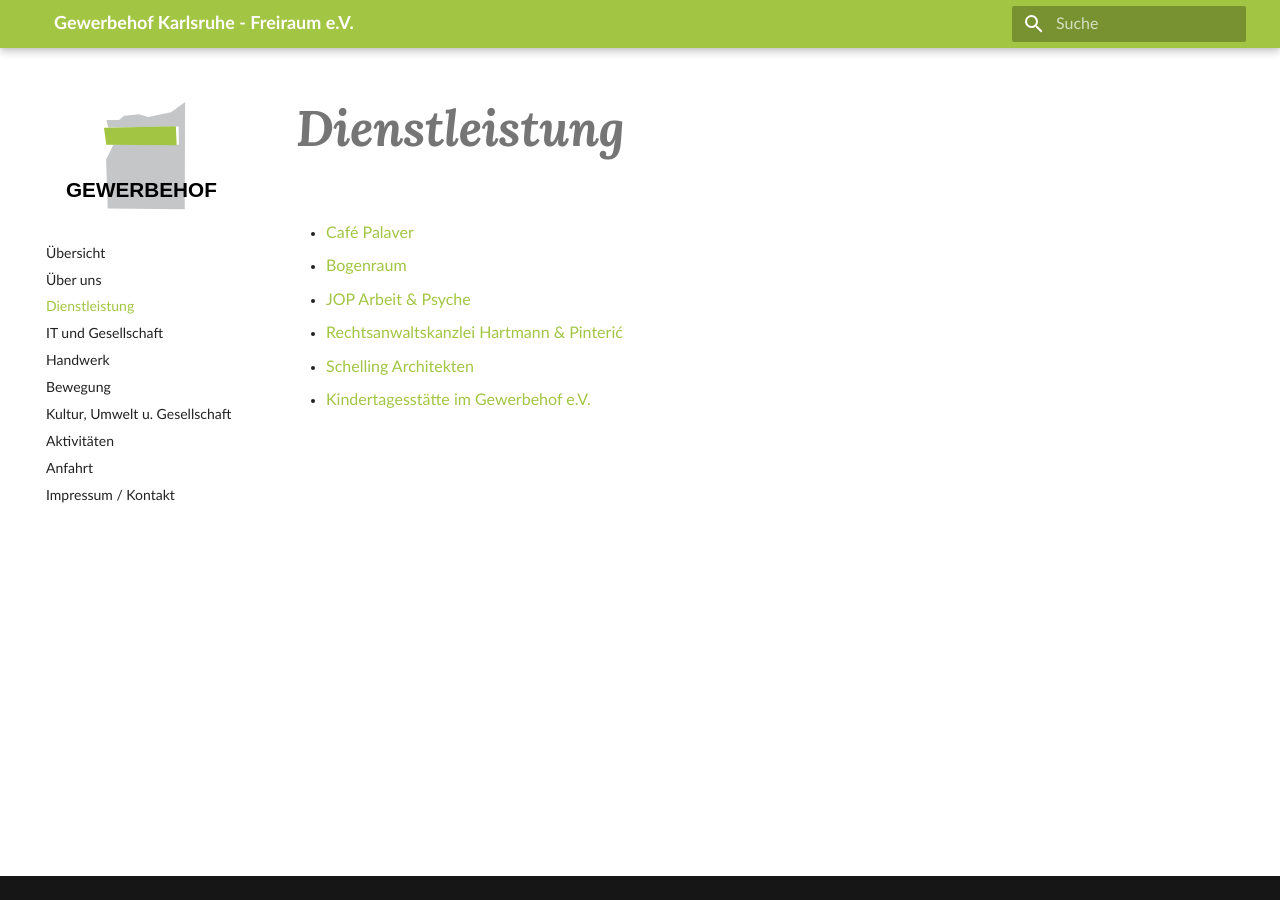
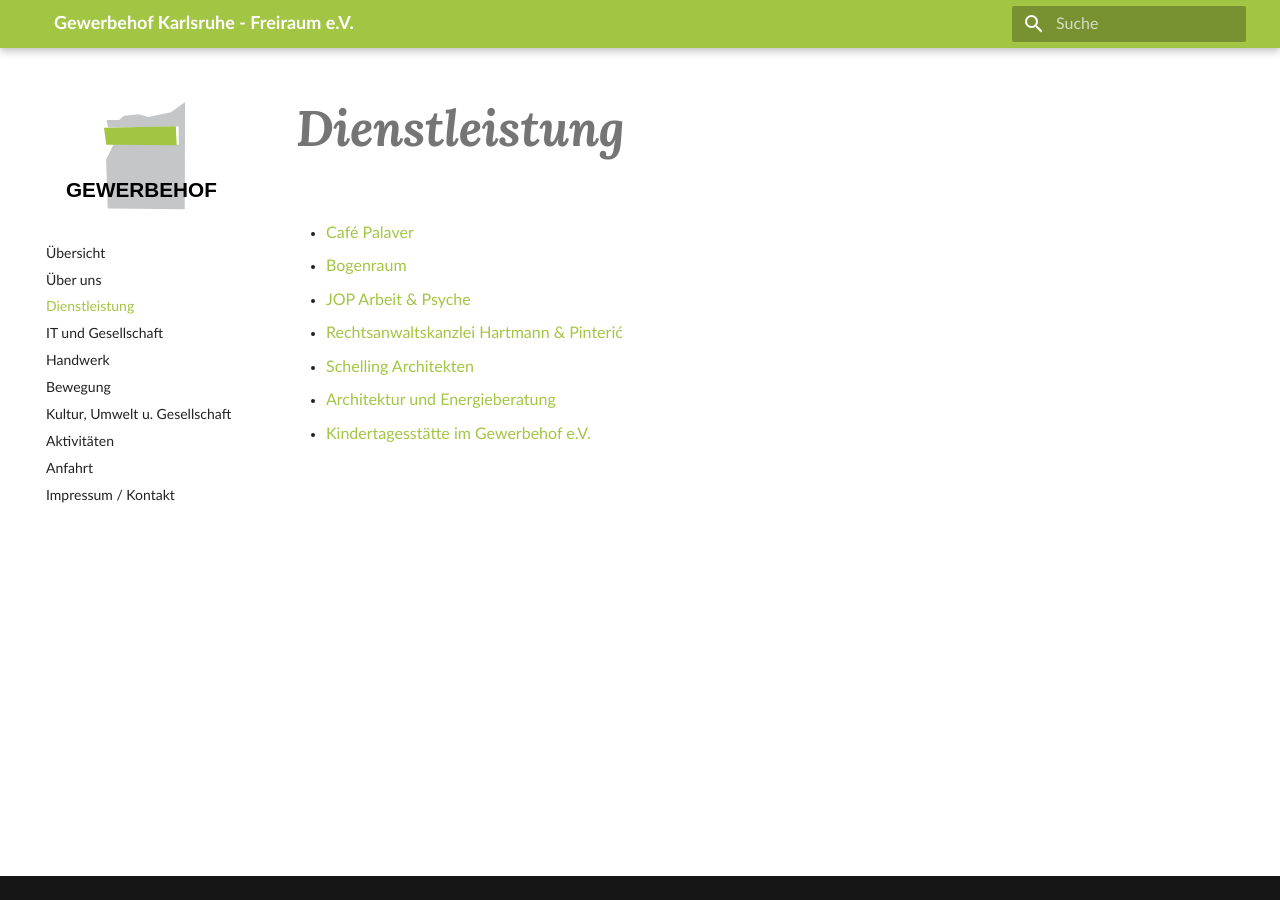
Before and after one commit to entropia/gewerbehof-webseite, an MkDocs documentation site: the page built from docs/services.md, in a window 1280 px wide. Built offline with MkDocs 1.6.1 and Material for MkDocs 9.7.7, drawn with Linux system fonts in a browser that asks for light colours; comment, search, counter and statistics services are not loaded.

Commit message:
Update services.md
Link zu Mareike hinzugefügt

```diff
--- a/docs/services.md
+++ b/docs/services.md
@@ -9,4 +9,5 @@ hide:
 * [JOP Arbeit & Psyche](http://www.jop-arbeit-und-psyche.de)
 * [Rechtsanwaltskanzlei Hartmann & Pinterić](https://www.sfp-kanzlei.de)
 * [Schelling Architekten](https://schelling-architekten.de)
+* [Architektur und Energieberatung](https://www.soder-architektin.de/)
 * [Kindertagesstätte im Gewerbehof e.V.](https://kita-im-gewerbehof.de)
```
